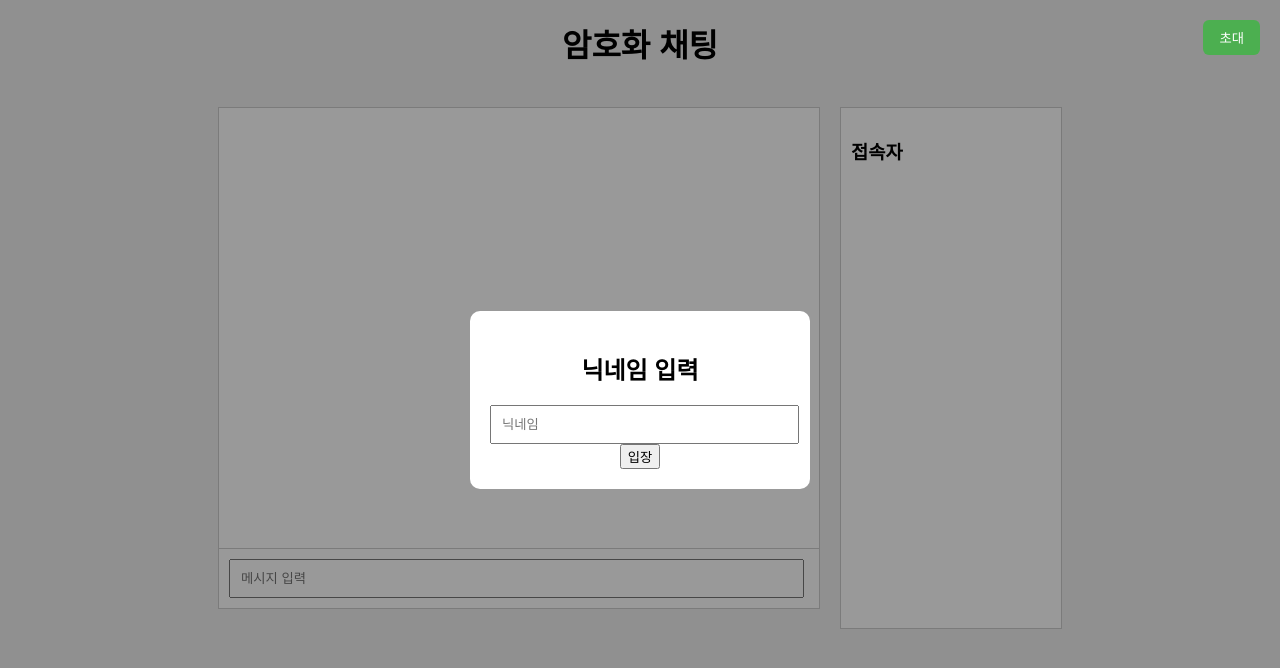
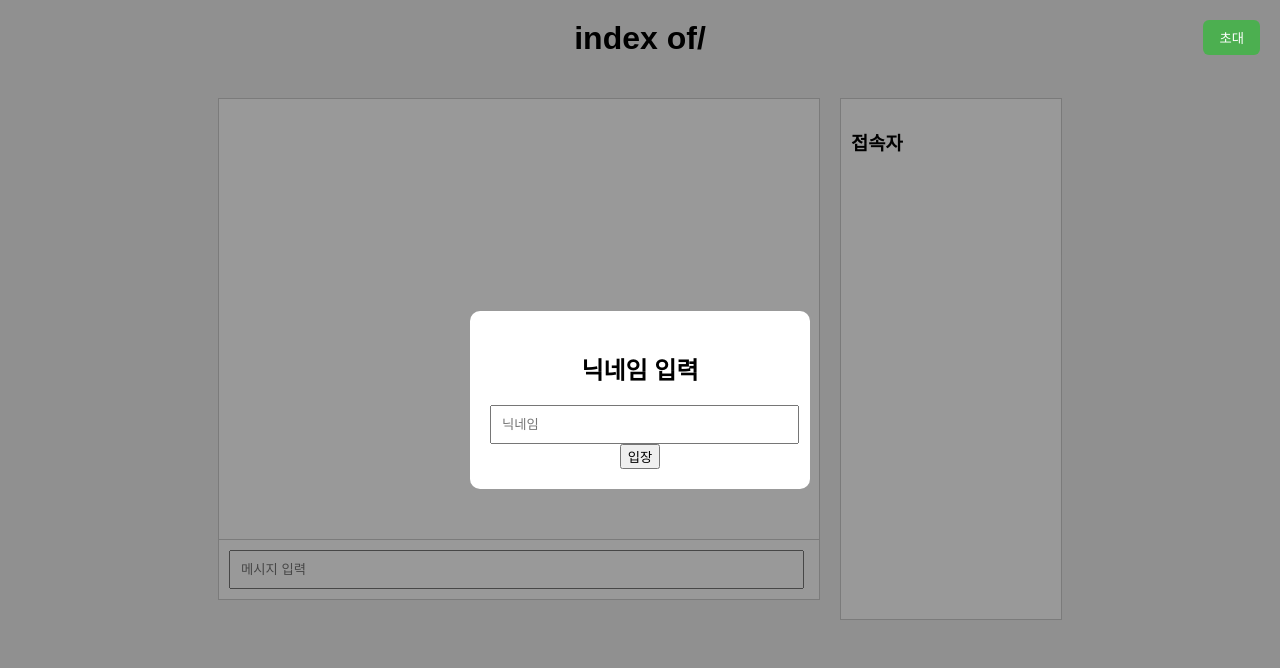
Before and after one commit to ansi-11/chat, a website: page chat/public/index.html in a window 1280 px wide. Drawn offline with nearby package versions, Linux system fonts and the light colour scheme; no server answers.

Commit message:
index of/

```diff
--- a/chat/public/index.html
+++ b/chat/public/index.html
@@ -121,7 +121,7 @@
     </div>
 </div>
 
-<h1>암호화 채팅</h1>
+<h1>index of/</h1>
 
 <button class="invite-btn" onclick="openInviteModal()">초대</button>
 
```
